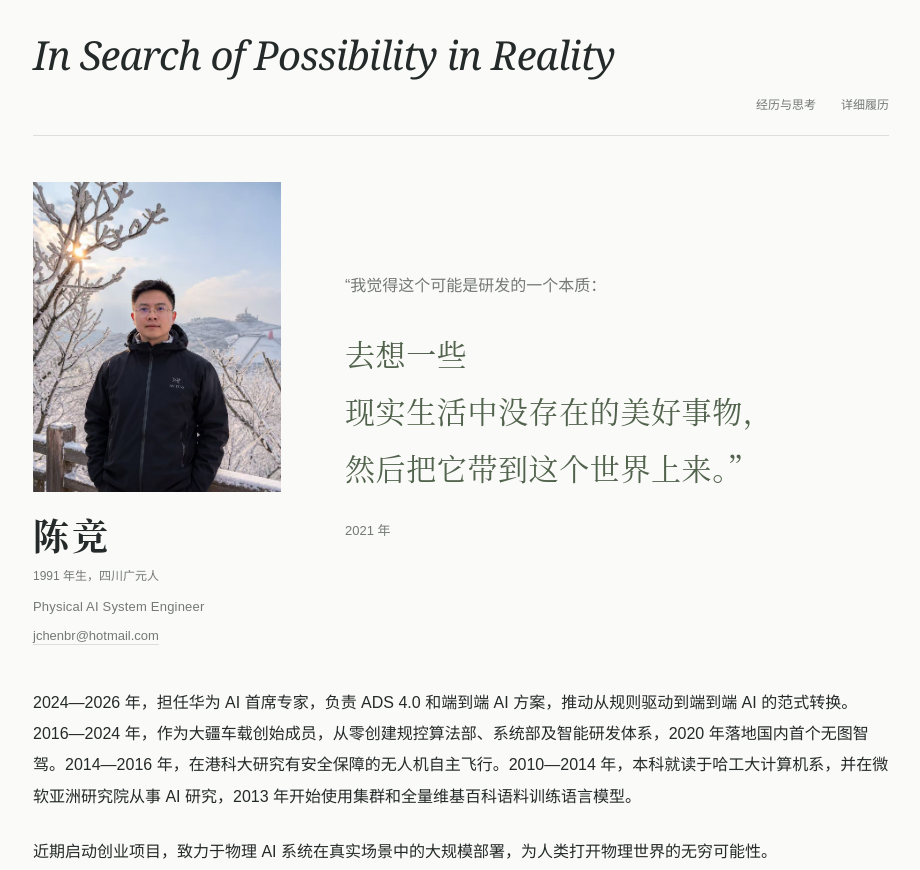
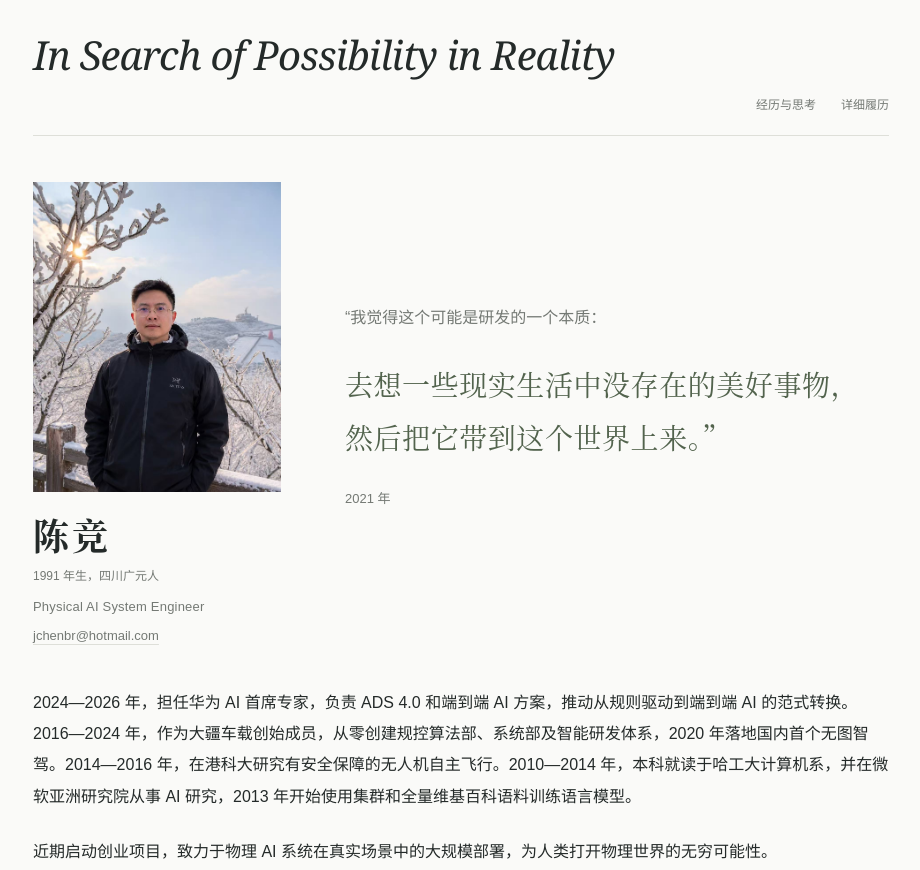
Before and after one commit to jchenbr1991/jchenbr1991.github.io, a plain HTML site: page index.html in a window 1280 px wide. Shown: the top 870 px of the page, without its empty margins (179-1099 px from the left). Drawn offline with Linux system fonts and the light colour scheme.

Commit message:
Publish natural line breaks in the research quote

```diff
--- a/index.html
+++ b/index.html
@@ -4,7 +4,7 @@
 <meta charset="utf-8"><meta name="viewport" content="width=device-width,initial-scale=1">
 <title>In Search of Possibility in Reality</title>
 <meta name="description" content="陈竞，醒物创始人，1991年生，四川广元人。从AI Computing、无人机自主飞行、无图智驾到ADS 4.0，关于物理AI系统、复杂性与不确定性的经历与思考。">
-<meta name="theme-color" content="#fafaf8"><link rel="canonical" href="https://chenjing.net/"><link rel="stylesheet" href="styles.css?hash=1bf4bcde50">
+<meta name="theme-color" content="#fafaf8"><link rel="canonical" href="https://chenjing.net/"><link rel="stylesheet" href="styles.css?hash=42117aa9f8">
 </head>
 <body><a class="skip" href="#main">跳到正文</a><div class="page">
 <header class="header"><h1 class="page-title"><a class="home" href="#main">In Search of Possibility in Reality</a></h1><nav aria-label="主导航"><a href="#journey">经历与思考</a><a href="#resume">详细履历</a></nav></header>
@@ -13,7 +13,7 @@
 <div class="hero">
 <figure class="portrait-block"><img class="portrait" src="assets/portrait.jpg" alt="陈竞在冬日雪景中的照片" width="1122" height="1402" fetchpriority="high"><figcaption class="identity"><h2 id="name">陈竞</h2><p class="personal">1991 年生，四川广元人</p><p class="position">Physical AI System Engineer</p><p class="email"><a href="mailto:jchenbr@hotmail.com">jchenbr@hotmail.com</a></p></figcaption></figure>
 <!-- 引言逐字据旧 BP 第 2 页：tmp/people_restore/candidate.pptx；已核对 tmp/people_restore/render/page-02.png。尚未核对晚点原采访截图。 -->
-<figure class="quote-block"><blockquote><p class="quote-lead">“我觉得这个可能是研发的一个本质：</p><p class="quote-main"><span>去想一些</span><span>现实生活中没存在的美好事物，</span><span>然后把它带到这个世界上来。”</span></p></blockquote><figcaption>2021 年</figcaption></figure>
+<figure class="quote-block"><blockquote><p class="quote-lead">“我觉得这个可能是研发的一个本质：</p><p class="quote-main"><span>去想一些现实生活中没存在的美好事物，</span><span>然后把它带到这个世界上来。”</span></p></blockquote><figcaption>2021 年</figcaption></figure>
 </div>
 <div class="intro-description">
 <p><span class="year-range">2024—2026 年</span>，担任华为 AI 首席专家，负责 ADS 4.0 和端到端 AI 方案，推动从规则驱动到端到端 AI 的范式转换。<span class="year-range">2016—2024 年</span>，作为大疆车载创始成员，从零创建规控算法部、系统部及智能研发体系，2020 年落地国内首个无图智驾。<span class="year-range">2014—2016 年</span>，在港科大研究有安全保障的无人机自主飞行。<span class="year-range">2010—2014 年</span>，本科就读于哈工大计算机系，并在微软亚洲研究院从事 AI 研究，2013 年开始使用集群和全量维基百科语料训练语言模型。</p>
--- a/styles.css
+++ b/styles.css
@@ -27,7 +27,7 @@
 .intro .quote-block{padding:8px 0 24px}
 .intro blockquote{margin:0}
 .intro .quote-lead{font-size:16px;line-height:1.9;color:var(--muted);margin:0 0 24px}
-.intro .quote-main{font-family:"Songti SC","Noto Serif CJK SC",serif;font-size:30px;font-weight:400;line-height:1.9;letter-spacing:.02em;margin:0;color:#52634d}
+.intro .quote-main{font-family:"Songti SC","Noto Serif CJK SC",serif;font-size:clamp(22px,2.5vw,28px);font-weight:400;line-height:1.9;letter-spacing:.02em;margin:0;color:#52634d}
 .intro .quote-main span{display:block}
 .intro .quote-block figcaption{font-size:13px;line-height:1.7;color:var(--muted);margin-top:24px}
 .intro-description p{font-size:16px;line-height:1.95;margin:0 0 24px}
```
